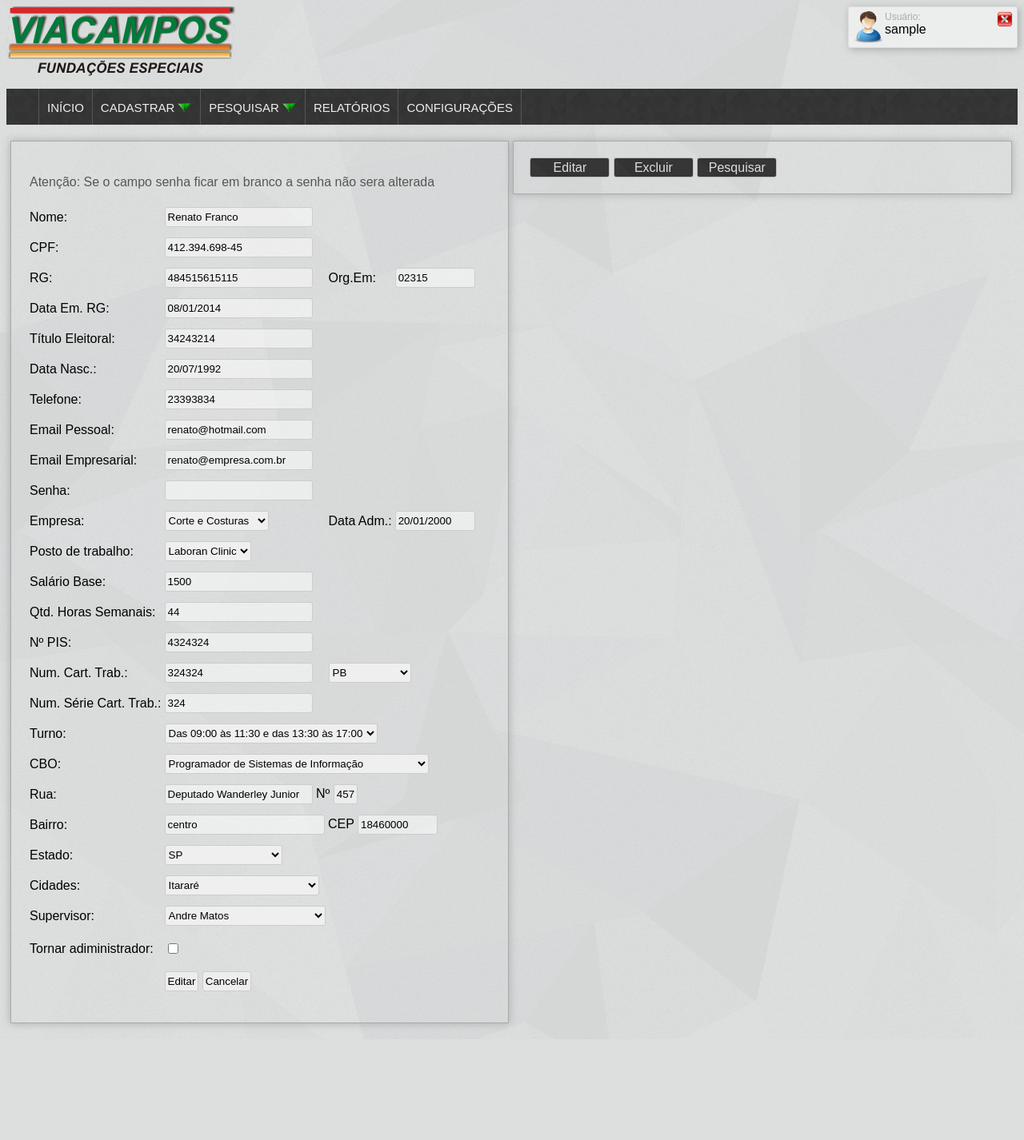
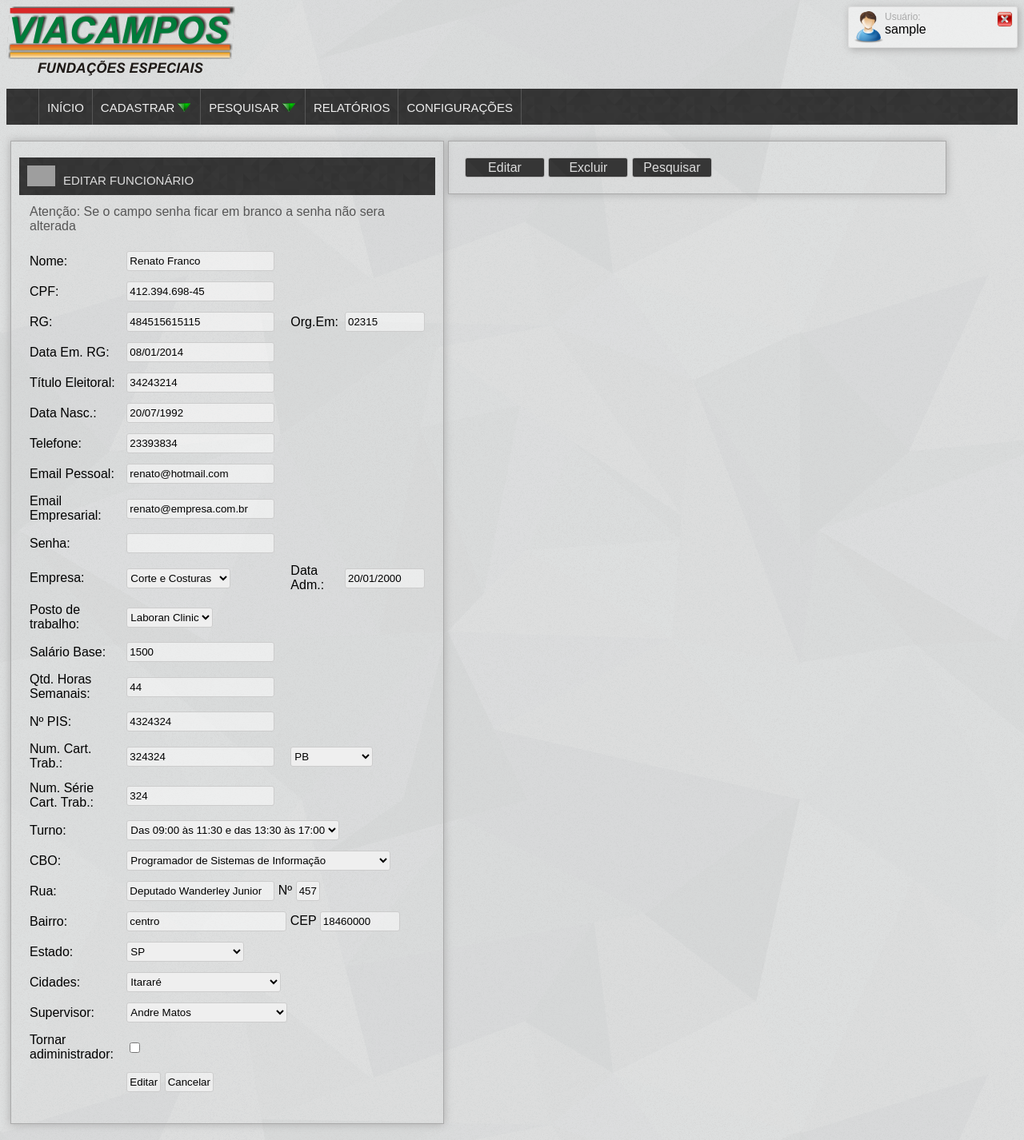
Before and after one commit to wislanlamounier/backSis, a PHP site: page /add_func.php?tipo=editar&id=2 in a window 1280 px wide. Shown: the whole page at 80% size. Before the commit the page ends 1288 px from the top, so only its background shows below. Run offline with PHP 8.4, Linux system fonts and the light colour scheme; the visitor is signed in with stand-in values (Sample User, id 1); data comes from the database, SQL or seed files in the repository; some web fonts are replaced; grey boxes are pictures that could not be loaded.

Commit message:
Alterando title-box no add_func

```diff
--- a/administrator/add_func.php
+++ b/administrator/add_func.php
@@ -641,7 +641,7 @@ function carregaUf_CartTrab(uf){
 
             <?php include_once("../view/topo.php"); ?>
 
-            <div class='formulario'>
+            <div class='formulario' style="width:500px;">
               <?php if(isset($_GET['tipo']) && $_GET['tipo'] == 'editar'){ ?> <!-- EDITAR FUNCIONARIO -->
 
                   <?php
@@ -666,7 +666,7 @@ function carregaUf_CartTrab(uf){
 
                      // echo $func->printFunc();
                    ?>
-
+                  <div class="title-box" style="float:left"><div style="float:left"><img src="../images/edit-icon.png" width="35px"></div><div style="float:left; margin-top:10px; margin-left:10px;"><span class="title">EDITAR FUNCIONÁRIO</span></div></div>
                   <form method="POST" id="ad_func" name="ad_func" action="add_func.php" onsubmit="return valida(this)">
                   <input type="hidden" id="tipo" name="tipo" value="editar">
                   <input type="hidden" id="id_func" name="id_func" value="<?php echo $func->id; ?>">
@@ -848,7 +848,7 @@ function carregaUf_CartTrab(uf){
                   </table>
                </form>
               <?php }else{ ?> <!-- CADASTRAR FUNCIONARIO -->
-               <div class="title-box"><span class="title">CADASTRO DE FUNCIONÁRIOS</span></div>
+               <div class="title-box" style="float:left"><div style="float:left"><img src="../images/user_add.png" width="35px"></div><div style="float:left; margin-top:10px; margin-left:10px;"><span class="title">CADASTRO DE FUNCIONÁRIOS</span></div></div>
 
                <form method="POST" class="ad_func" name="ad_func" action="add_func.php" onsubmit="return valida(this)">
                 <input type="hidden" id="tipo" name="tipo" value="cadastrar">
```
